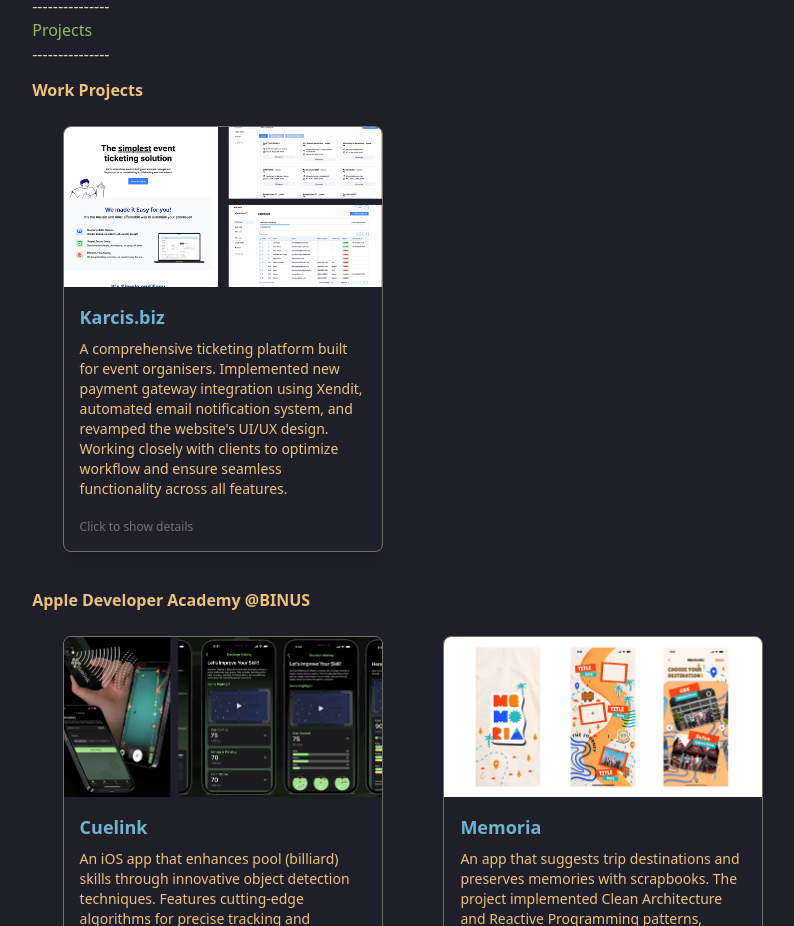
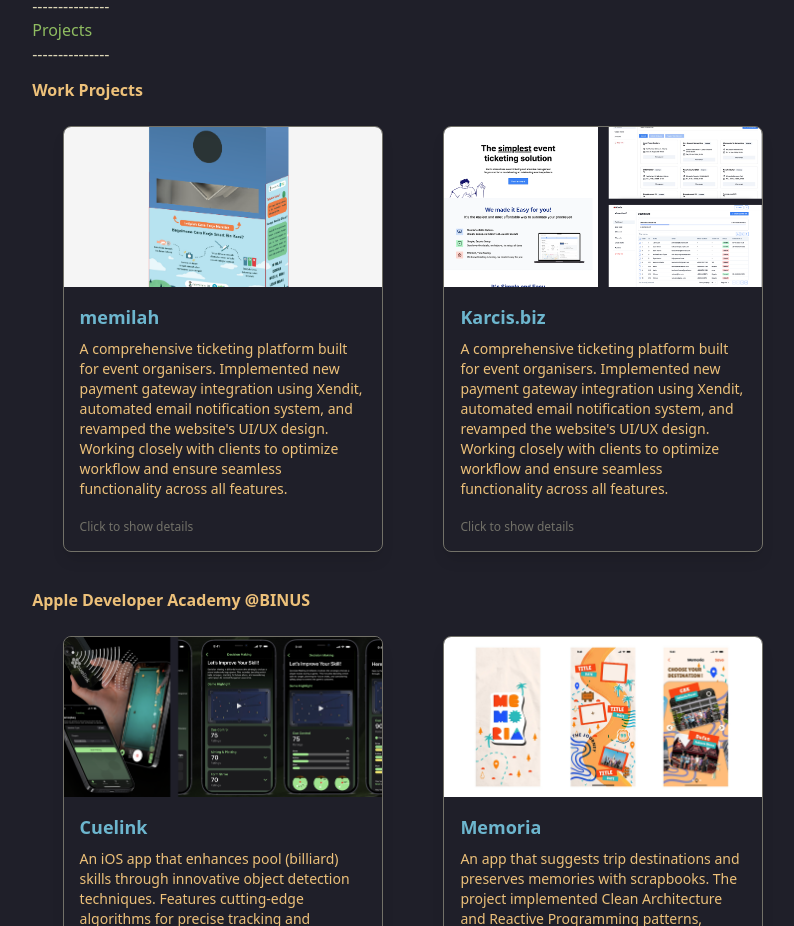
Before and after one commit to winxene/winxen, a Next.js app: page /projects in a window 1280 px wide. Shown: the part 940-1866 px from the top of the page, without its empty margins (227-1021 px from the left). Built offline with nearby package versions, Linux system fonts and the light colour scheme.

Commit message:
feat: added memilah project

```diff
--- a/src/constants/projects/projects.ts
+++ b/src/constants/projects/projects.ts
@@ -7,6 +7,35 @@ export const getAllProjects = () => {
 
 export const PROJECT_LISTS: Projects[] = [
   // Freelance Projects
+  {
+    endpoint: "/memilah",
+    title: "memilah",
+    projectCategory: ProjectCategory.WORK,
+    role: "Software Engineer (fullstack)",
+    yearAccomplished: "2024 - Now",
+    jobDescriptions:
+      "Spearheading the development of a real-time object detection system utilising YOLOv11, decreasing waste sorting errors by 15% and improving smart bin efficiency, featured across Jakarta events. Developing a web-based Human-Machine Interface (HMI) for a waste management system and data collection using React and TypeScript, serving 1000+ wastes. Building and optimising a RESTful backend for waste database management and audit report generation utilising Golang, Firebase, PostgreSQL, Docker, and Gin. Integrating various APIs to deliver detection results while managing version control with Python, MQTT, FastAPI, and Git. Authoring comprehensive API documentation for 5 modules to support system usability and integration.",
+    descriptions:
+      "A comprehensive ticketing platform built for event organisers. Implemented new payment gateway integration using Xendit, automated email notification system, and revamped the website's UI/UX design. Working closely with clients to optimize workflow and ensure seamless functionality across all features.",
+    techStack: [
+      "YOLOv11",
+      "MQTT",
+      "FastAPI",
+      "Golang",
+      "Gin",
+      "PostgreSQL",
+      "Firebase",
+      "Docker",
+      "React.js",
+      "TailwindCSS",
+      "TypeScript",
+      "REST API",
+      "Postman",
+      "Git",
+    ],
+    publicationLink: ["https://memilah.com"],
+    imageLocation: ["/projects/memilah/memilah-1.png"],
+  },
   {
     endpoint: "/karcis-biz",
     title: "Karcis.biz",
```
Also changed, not shown: public/projects/memilah/memilah-1.png (added).
